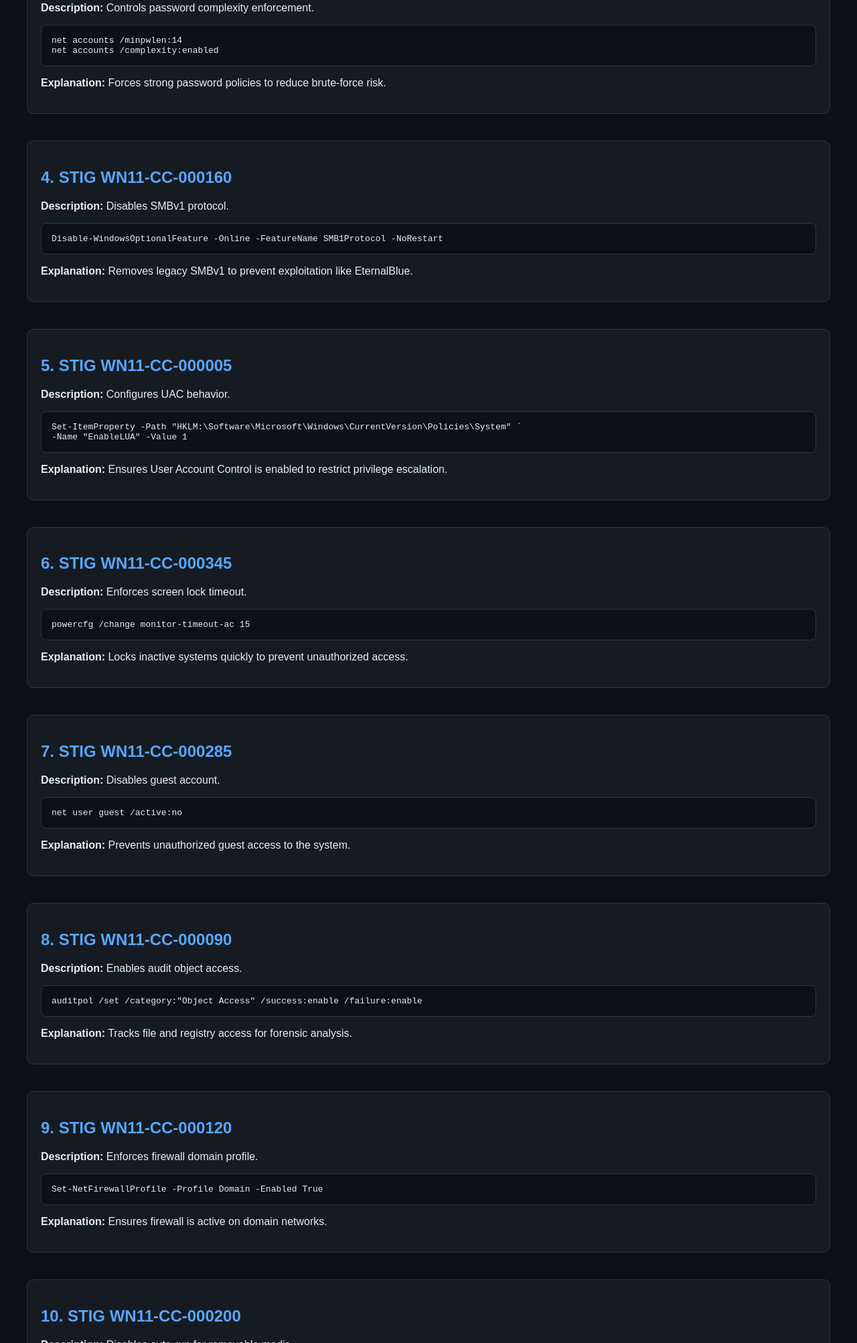
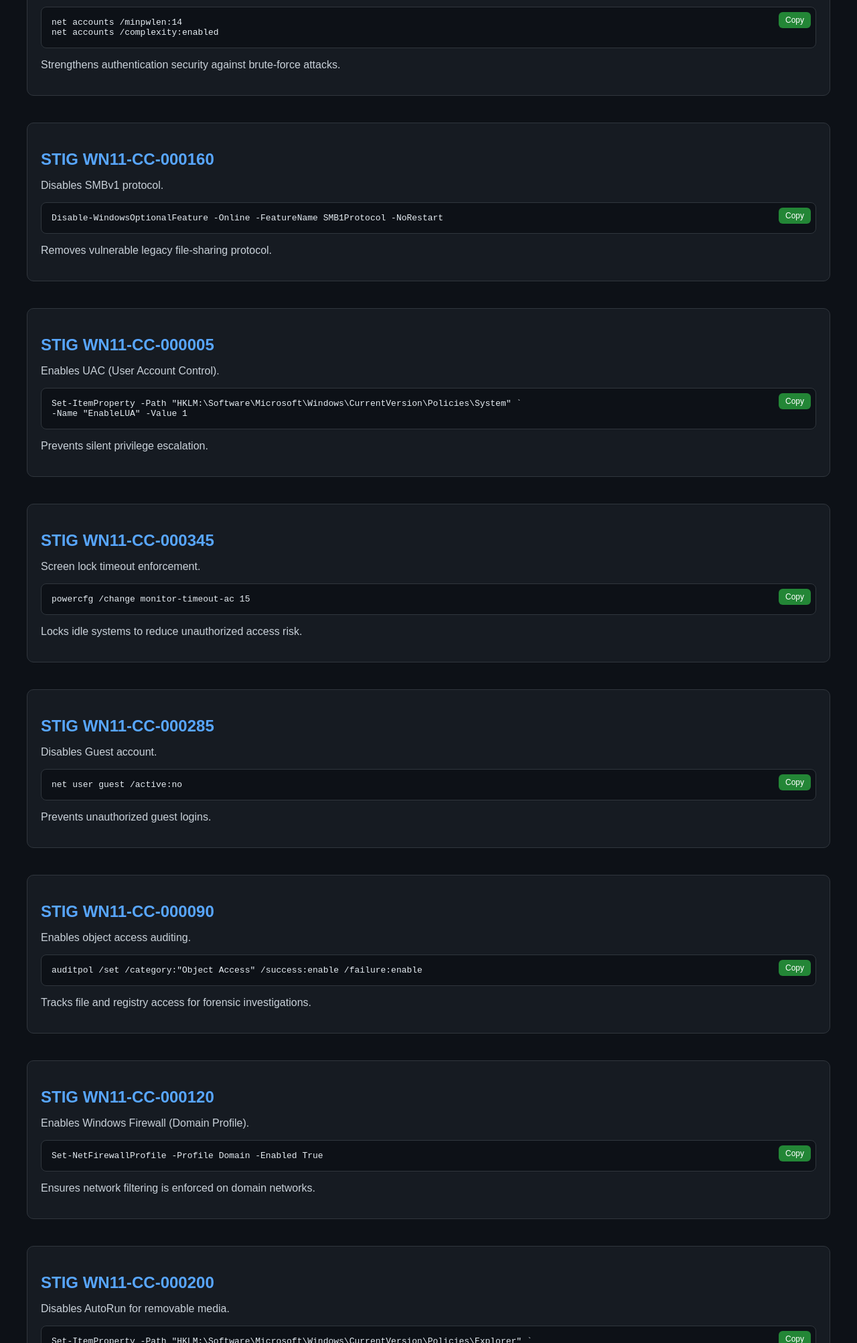
Before and after one commit to Matt-Hax/Programmatic-Vuln-Remediation, a plain HTML site: page index.html in a window 1280 px wide. Shown: the part 795-2800 px from the top of the page at 67% size. Drawn offline with Linux system fonts and the light colour scheme.

Commit message:
Update index.html

```diff
--- a/index.html
+++ b/index.html
@@ -2,6 +2,7 @@
 <html>
 <head>
     <title>PowerShell STIG Implementations</title>
+
     <style>
         body {
             font-family: Arial, sans-serif;
@@ -9,9 +10,16 @@
             background-color: #0d1117;
             color: #e6edf3;
         }
-        h1, h2 {
+
+        h1 {
             color: #58a6ff;
         }
+
+        h2 {
+            color: #58a6ff;
+            margin-bottom: 10px;
+        }
+
         .stig {
             margin-bottom: 40px;
             padding: 20px;
@@ -19,12 +27,41 @@
             border-radius: 10px;
             background-color: #161b22;
         }
+
         pre {
+            margin: 0;
+            padding: 15px;
             background: #0d1117;
-            padding: 15px;
+            border: 1px solid #30363d;
             border-radius: 8px;
             overflow-x: auto;
-            border: 1px solid #30363d;
+            white-space: pre-wrap;
+        }
+
+        .code-block {
+            position: relative;
+            margin-top: 10px;
+        }
+
+        .code-block button {
+            position: absolute;
+            top: 8px;
+            right: 8px;
+            background: #238636;
+            color: white;
+            border: none;
+            padding: 5px 10px;
+            border-radius: 6px;
+            cursor: pointer;
+            font-size: 12px;
+        }
+
+        .code-block button:hover {
+            background: #2ea043;
+        }
+
+        p {
+            color: #c9d1d9;
         }
     </style>
 </head>
@@ -32,111 +69,160 @@
 <body>
 
 <h1>PowerShell STIG Implementations</h1>
-<p>This repository contains PowerShell scripts used to remediate Windows STIG controls and enforce security compliance.</p>
+<p>Collection of STIG remediation scripts used for Windows hardening and cybersecurity compliance automation.</p>
 
 <!-- ===================== STIG 1 ===================== -->
 <div class="stig">
-<h2>1. STIG WN11-CC-000305</h2>
-<p><strong>Description:</strong> Enforces security settings related to Windows Defender behavior.</p>
-<pre>
-# Example Script
-Set-MpPreference -DisableRealtimeMonitoring $false
-</pre>
-<p><strong>Explanation:</strong> This ensures real-time protection is enabled to prevent malware execution.</p>
+<h2>STIG WN11-CC-000305</h2>
+<p>Enforces Windows Defender real-time protection.</p>
+
+<div class="code-block">
+<button onclick="copyCode(this)">Copy</button>
+<pre>Set-MpPreference -DisableRealtimeMonitoring $false</pre>
+</div>
+
+<p>Ensures endpoint protection is always active to prevent malware execution.</p>
 </div>
 
 <!-- ===================== STIG 2 ===================== -->
 <div class="stig">
-<h2>2. STIG WN11-CC-000252</h2>
-<p><strong>Description:</strong> Configures audit policy settings for logon events.</p>
-<pre>
-auditpol /set /subcategory:"Logon" /success:enable /failure:enable
-</pre>
-<p><strong>Explanation:</strong> This ensures successful and failed logon attempts are logged for investigation.</p>
+<h2>STIG WN11-CC-000252</h2>
+<p>Configures logon auditing.</p>
+
+<div class="code-block">
+<button onclick="copyCode(this)">Copy</button>
+<pre>auditpol /set /subcategory:"Logon" /success:enable /failure:enable</pre>
+</div>
+
+<p>Enables tracking of successful and failed logon attempts.</p>
 </div>
 
 <!-- ===================== STIG 3 ===================== -->
 <div class="stig">
-<h2>3. STIG WN11-CC-000326</h2>
-<p><strong>Description:</strong> Controls password complexity enforcement.</p>
+<h2>STIG WN11-CC-000326</h2>
+<p>Password policy enforcement.</p>
+
+<div class="code-block">
+<button onclick="copyCode(this)">Copy</button>
 <pre>
 net accounts /minpwlen:14
 net accounts /complexity:enabled
 </pre>
-<p><strong>Explanation:</strong> Forces strong password policies to reduce brute-force risk.</p>
+</div>
+
+<p>Strengthens authentication security against brute-force attacks.</p>
 </div>
 
 <!-- ===================== STIG 4 ===================== -->
 <div class="stig">
-<h2>4. STIG WN11-CC-000160</h2>
-<p><strong>Description:</strong> Disables SMBv1 protocol.</p>
-<pre>
-Disable-WindowsOptionalFeature -Online -FeatureName SMB1Protocol -NoRestart
-</pre>
-<p><strong>Explanation:</strong> Removes legacy SMBv1 to prevent exploitation like EternalBlue.</p>
+<h2>STIG WN11-CC-000160</h2>
+<p>Disables SMBv1 protocol.</p>
+
+<div class="code-block">
+<button onclick="copyCode(this)">Copy</button>
+<pre>Disable-WindowsOptionalFeature -Online -FeatureName SMB1Protocol -NoRestart</pre>
+</div>
+
+<p>Removes vulnerable legacy file-sharing protocol.</p>
 </div>
 
 <!-- ===================== STIG 5 ===================== -->
 <div class="stig">
-<h2>5. STIG WN11-CC-000005</h2>
-<p><strong>Description:</strong> Configures UAC behavior.</p>
+<h2>STIG WN11-CC-000005</h2>
+<p>Enables UAC (User Account Control).</p>
+
+<div class="code-block">
+<button onclick="copyCode(this)">Copy</button>
 <pre>
 Set-ItemProperty -Path "HKLM:\Software\Microsoft\Windows\CurrentVersion\Policies\System" `
 -Name "EnableLUA" -Value 1
 </pre>
-<p><strong>Explanation:</strong> Ensures User Account Control is enabled to restrict privilege escalation.</p>
+</div>
+
+<p>Prevents silent privilege escalation.</p>
 </div>
 
 <!-- ===================== STIG 6 ===================== -->
 <div class="stig">
-<h2>6. STIG WN11-CC-000345</h2>
-<p><strong>Description:</strong> Enforces screen lock timeout.</p>
-<pre>
-powercfg /change monitor-timeout-ac 15
-</pre>
-<p><strong>Explanation:</strong> Locks inactive systems quickly to prevent unauthorized access.</p>
+<h2>STIG WN11-CC-000345</h2>
+<p>Screen lock timeout enforcement.</p>
+
+<div class="code-block">
+<button onclick="copyCode(this)">Copy</button>
+<pre>powercfg /change monitor-timeout-ac 15</pre>
+</div>
+
+<p>Locks idle systems to reduce unauthorized access risk.</p>
 </div>
 
 <!-- ===================== STIG 7 ===================== -->
 <div class="stig">
-<h2>7. STIG WN11-CC-000285</h2>
-<p><strong>Description:</strong> Disables guest account.</p>
-<pre>
-net user guest /active:no
-</pre>
-<p><strong>Explanation:</strong> Prevents unauthorized guest access to the system.</p>
+<h2>STIG WN11-CC-000285</h2>
+<p>Disables Guest account.</p>
+
+<div class="code-block">
+<button onclick="copyCode(this)">Copy</button>
+<pre>net user guest /active:no</pre>
+</div>
+
+<p>Prevents unauthorized guest logins.</p>
 </div>
 
 <!-- ===================== STIG 8 ===================== -->
 <div class="stig">
-<h2>8. STIG WN11-CC-000090</h2>
-<p><strong>Description:</strong> Enables audit object access.</p>
-<pre>
-auditpol /set /category:"Object Access" /success:enable /failure:enable
-</pre>
-<p><strong>Explanation:</strong> Tracks file and registry access for forensic analysis.</p>
+<h2>STIG WN11-CC-000090</h2>
+<p>Enables object access auditing.</p>
+
+<div class="code-block">
+<button onclick="copyCode(this)">Copy</button>
+<pre>auditpol /set /category:"Object Access" /success:enable /failure:enable</pre>
+</div>
+
+<p>Tracks file and registry access for forensic investigations.</p>
 </div>
 
 <!-- ===================== STIG 9 ===================== -->
 <div class="stig">
-<h2>9. STIG WN11-CC-000120</h2>
-<p><strong>Description:</strong> Enforces firewall domain profile.</p>
-<pre>
-Set-NetFirewallProfile -Profile Domain -Enabled True
-</pre>
-<p><strong>Explanation:</strong> Ensures firewall is active on domain networks.</p>
+<h2>STIG WN11-CC-000120</h2>
+<p>Enables Windows Firewall (Domain Profile).</p>
+
+<div class="code-block">
+<button onclick="copyCode(this)">Copy</button>
+<pre>Set-NetFirewallProfile -Profile Domain -Enabled True</pre>
+</div>
+
+<p>Ensures network filtering is enforced on domain networks.</p>
 </div>
 
 <!-- ===================== STIG 10 ===================== -->
 <div class="stig">
-<h2>10. STIG WN11-CC-000200</h2>
-<p><strong>Description:</strong> Disables auto-run for removable media.</p>
+<h2>STIG WN11-CC-000200</h2>
+<p>Disables AutoRun for removable media.</p>
+
+<div class="code-block">
+<button onclick="copyCode(this)">Copy</button>
 <pre>
 Set-ItemProperty -Path "HKLM:\Software\Microsoft\Windows\CurrentVersion\Policies\Explorer" `
 -Name "NoDriveTypeAutoRun" -Value 255
 </pre>
-<p><strong>Explanation:</strong> Prevents malware execution from USB devices.</p>
 </div>
+
+<p>Prevents malware execution from USB devices.</p>
+</div>
+
+<!-- ===================== SCRIPT ===================== -->
+<script>
+function copyCode(button) {
+    const code = button.nextElementSibling.innerText;
+
+    navigator.clipboard.writeText(code).then(() => {
+        button.innerText = "Copied!";
+        setTimeout(() => {
+            button.innerText = "Copy";
+        }, 1500);
+    });
+}
+</script>
 
 </body>
 </html>
```
